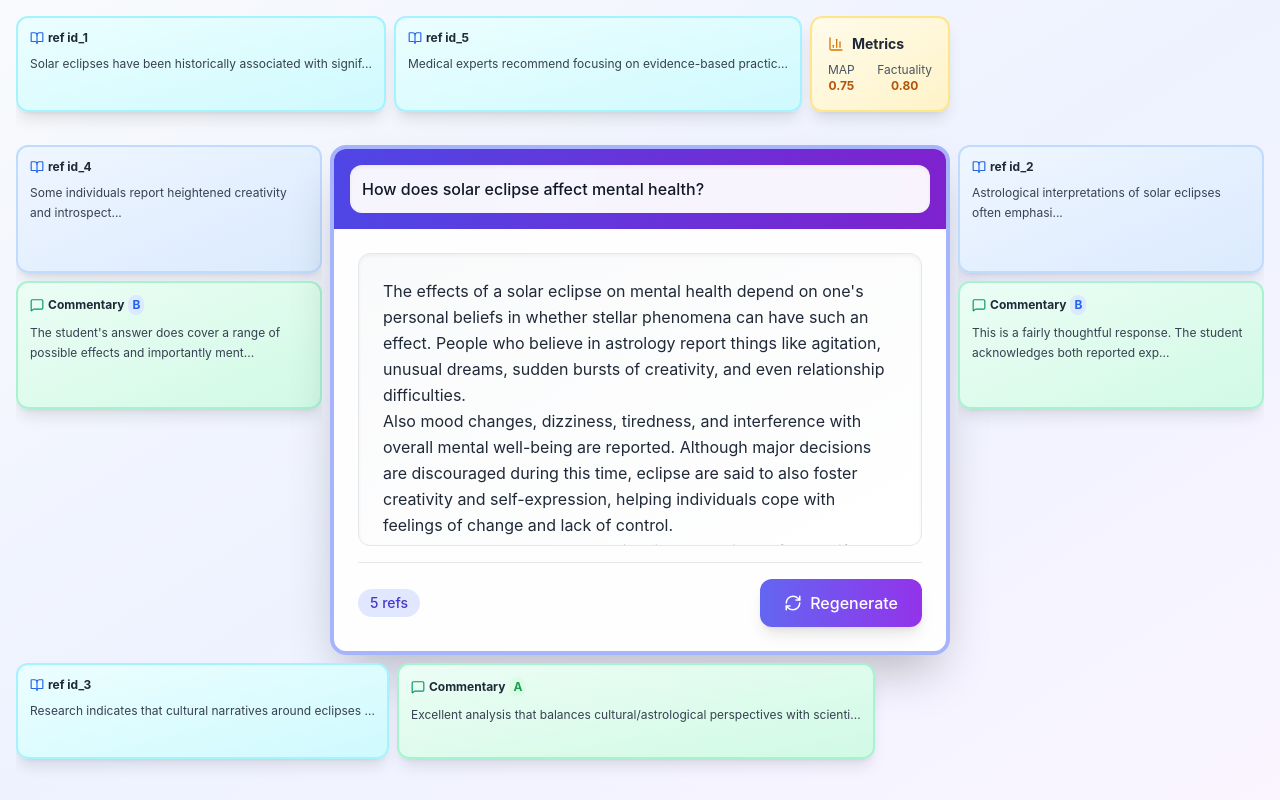
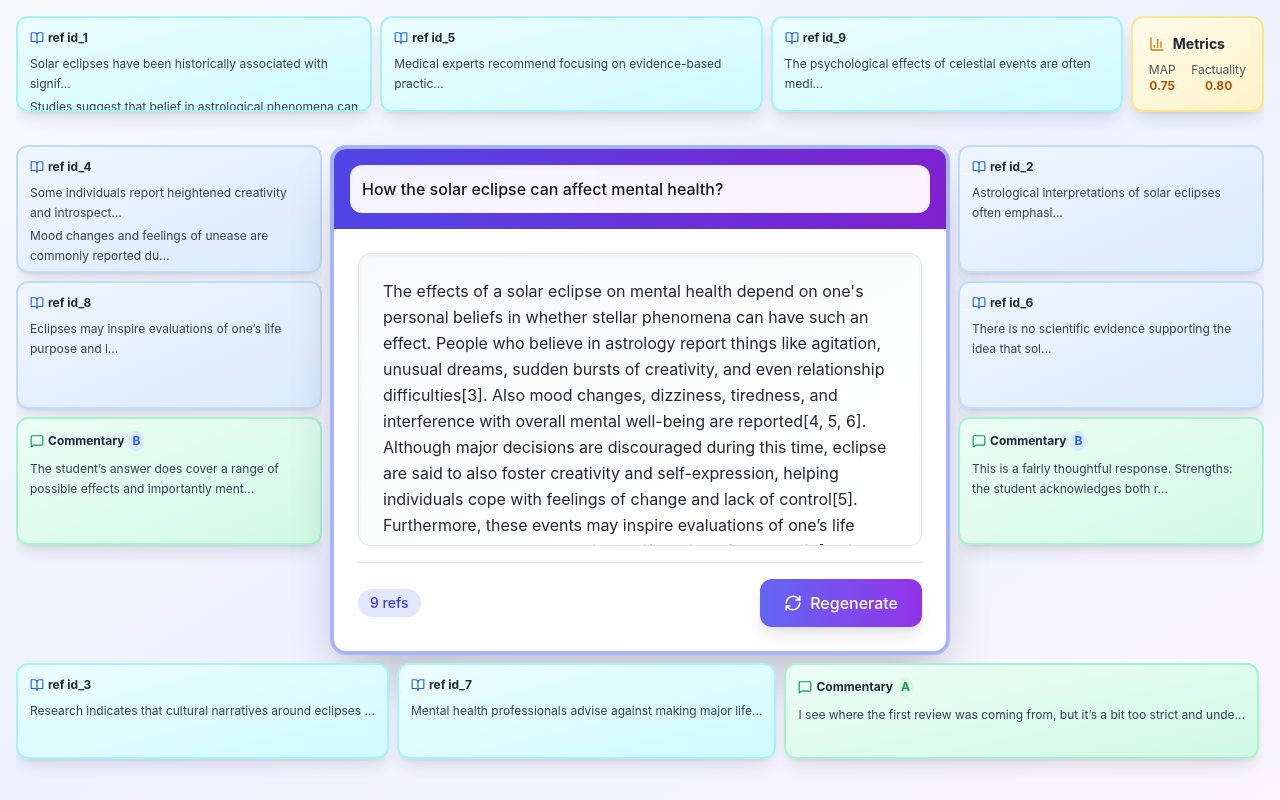
Before and after one commit to WojciechKusa/talmud-ir, a React (Create React App) app in the folder rag-talmud-ui/: page / in a window 1280 px wide. Built offline with nearby package versions, Linux system fonts and the light colour scheme.

Commit message:
feat: use real data

```diff
--- a/rag-talmud-ui/src/App.js
+++ b/rag-talmud-ui/src/App.js
@@ -20,76 +20,27 @@ const METRICS_COLORS = [
 ];
 
 // Mock data for demonstration
-const mockData = {
-  query: "How does solar eclipse affect mental health?",
-  snippets: {
-    "ref_id_1": [{
-      text: "Solar eclipses have been historically associated with significant psychological impacts in various cultures.",
-      source: "Journal of Cultural Astronomy",
-      page: 123
-    }],
-    "ref_id_2": [{
-      text: "Astrological interpretations of solar eclipses often emphasize emotional turbulence and self-reflection.",
-      source: "Cultural Psychology Review",
-      page: 89
-    }],
-    "ref_id_3": [{
-      text: "Research indicates that cultural narratives around eclipses can shape individual experiences and perceptions.",
-      source: "Cultural Psychology Review",
-      page: 89
-    }],
-    "ref_id_4": [{
-      text: "Some individuals report heightened creativity and introspection during solar eclipses. Mood changes and feelings of unease are commonly reported during eclipses, particularly among those who follow astrological beliefs.",
-      source: "Creative Minds Journal",
-      page: 101
-    }],
-    "ref_id_5": [{
-      text: "Medical experts recommend focusing on evidence-based practices for mental well-being during celestial events.",
-      source: "Psychology Today",
-      page: 45
-    }]
-  },
-  commentary: [
-    {
-      id: 1,
-      grade: "B",
-      comment: "This is a fairly thoughtful response. The student acknowledges both reported experiences and the role of personal beliefs, showing critical thinking. However, the answer could be clearer and better structured."
-    },
-    {
-      id: 2,
-      grade: "A",
-      comment: "Excellent analysis that balances cultural/astrological perspectives with scientific caution. Shows awareness of different viewpoints and emphasizes evidence-based practices."
-    },
-    {
-      id: 3,
-      grade: "B",
-      comment: "The student's answer does cover a range of possible effects and importantly mentions the lack of scientific support for astrology, which is good. However, the explanation is repetitive and blends belief-based claims with actual mental health impacts."
-    }
-  ],
-  automated_metrics: {
-    "MAP": 0.75,
-    "Factuality": 0.8,
-    "Coherence": 0.9,
-    "Relevance": 0.85
-  },
-  answer: `
-    <p>The effects of a solar eclipse on mental health depend on one's personal beliefs in whether stellar phenomena can have such an effect. People who believe in astrology report things like agitation, unusual dreams, sudden bursts of creativity, and even relationship difficulties.</p>
+function App() {
+  const [content, setContent] = useState({
+    query: "",
+    answer: "",
+    snippets: {},
+    commentary: [],
+    automated_metrics: undefined,
+    mockAnswers: {}
+  });
+  const [isRegenerating, setIsRegenerating] = useState(false);
 
-    <p>Also mood changes, dizziness, tiredness, and interference with overall mental well-being are reported. Although major decisions are discouraged during this time, eclipse are said to also foster creativity and self-expression, helping individuals cope with feelings of change and lack of control.</p>
-
-    <p>Furthermore, these events may inspire evaluations of one's life purpose and lead to the rapid manifestation of thoughts. It is important to note that astrology has no scientific backing, so that any advice given in this context must be taken considered with caution.</p>
-  `,
-  mockAnswers: {
-    "0": "No references available to generate an answer.",
-    "1-2": "Based on limited references, there appears to be some cultural and personal belief-based associations between solar eclipses and mental health effects, though scientific evidence is lacking.",
-    "3": "Multiple sources suggest that solar eclipses may have psychological effects primarily rooted in cultural beliefs and personal expectations rather than direct astronomical influence.",
-    "4+": "The effects of a solar eclipse on mental health depend on one's personal beliefs in whether stellar phenomena can have such an effect. People who believe in astrology report things like agitation, unusual dreams, sudden bursts of creativity, and even relationship difficulties."
-  }
-};
-
-function App() {
-  const [content, setContent] = useState(mockData);
-  const [isRegenerating, setIsRegenerating] = useState(false);
+  useEffect(() => {
+    fetch("./data.json")
+      .then((res) => res.json())
+      .then((data) => {
+        setContent(data);
+      })
+      .catch((err) => {
+        console.error("Error loading data.json:", err);
+      });
+  }, []);
   const [boldMetrics, setBoldMetrics] = useState(false);
   const [expandedCards, setExpandedCards] = useState({});
   const [hiddenCards, setHiddenCards] = useState({});
```
